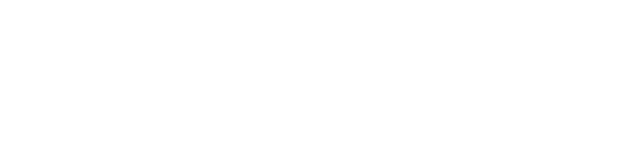
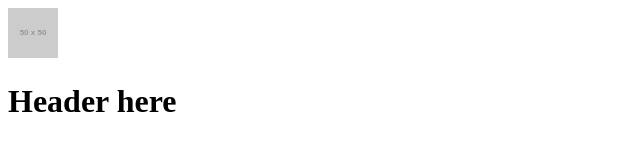
Before and after one commit to derekj11/practice, a plain HTML site: page index.html in a window 1280 px wide. Shown: the whole page, without its empty margins (0-640 px from the left). Drawn offline with Linux system fonts and the light colour scheme; placeholder pictures from the web are drawn by us.

Commit message:
add image to header

```diff
--- a/index.html
+++ b/index.html
@@ -4,6 +4,9 @@
     <title>Basic Page</title>
   </head>
   <body>
-
+    <header>
+      <img src="https://via.placeholder.com/50x50" alt="">
+      <h1>Header here</h1>
+    </header>
   </body>
 </html>
```
